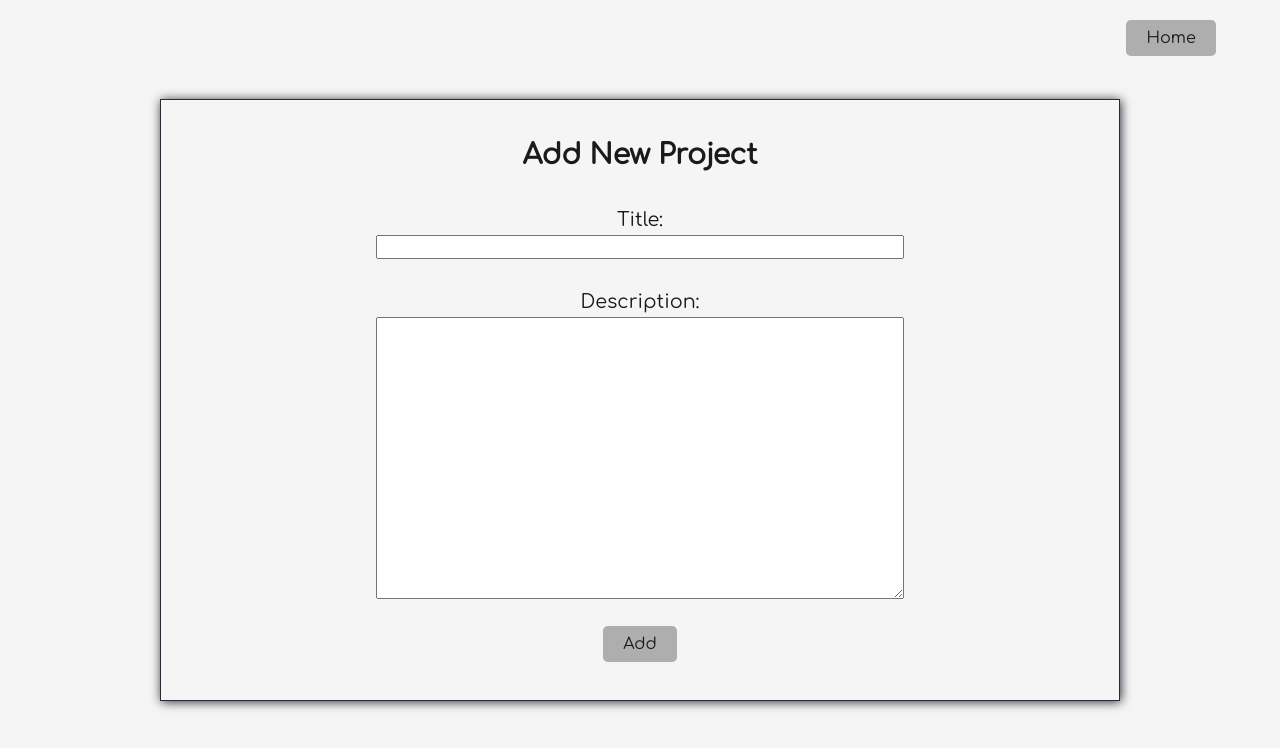
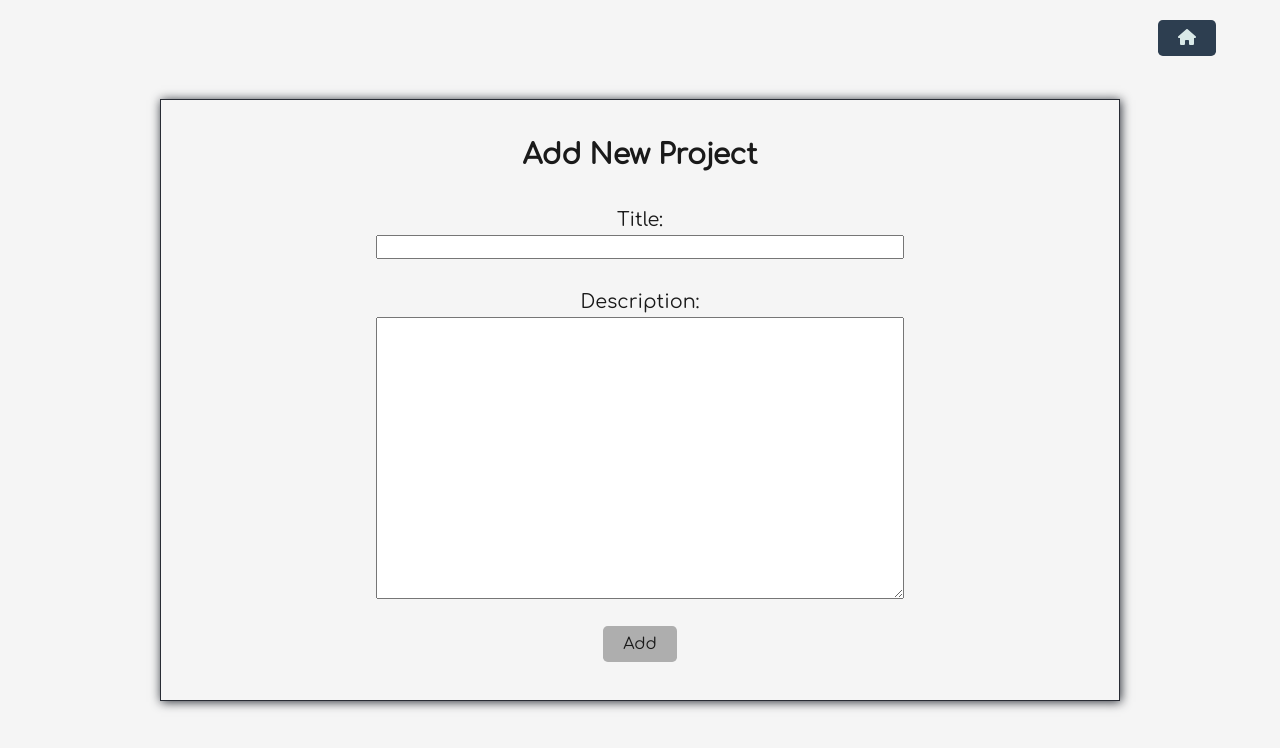
Before and after one commit to codeygallup/onTask, a React (Create React App) app in the folder client/: page /project in a window 1280 px wide. Shown: the top 748 px of the page. Built offline with nearby package versions, Linux system fonts and the light colour scheme.

Commit message:
added home button component

```diff
--- a/client/package.json
+++ b/client/package.json
@@ -8,6 +8,9 @@
     "@testing-library/jest-dom": "^5.16.5",
     "@testing-library/react": "^13.4.0",
     "@testing-library/user-event": "^13.5.0",
+    "@fortawesome/free-brands-svg-icons": "^6.2.1",
+    "@fortawesome/free-solid-svg-icons": "^6.2.1",
+    "@fortawesome/react-fontawesome": "^0.2.0",
     "react": "^18.2.0",
     "react-dom": "^18.2.0",
     "react-router-dom": "^6.4.2",
--- a/client/src/App.css
+++ b/client/src/App.css
@@ -124,19 +124,12 @@
 
 .task-grid div {
   display: grid;
-  grid-template-columns: 1fr .8fr;
-}
-
-.task-grid > div > div {
-  grid-template-columns: repeat(4, 1fr);
-}
-
-.task-grid > div > div > button:nth-child(1) {
-  grid-column: 3;
+  grid-template-columns: 10fr 1fr;
 }
 
 .task-grid button {
-  margin: 0 20%;
+  /* margin: 0 30%; */
+  margin-left: 50%;
 }
 
 @media all and (max-width: 800px) {
@@ -177,11 +170,8 @@ details[open] summary {
   list-style-type: "▼";
 }
 
-.blue {
-  background-color: #bab8f4;
+.task-section {
+  background-color: hsl(0, 5%, 73%);
+  margin: 0 10px;
+  border-radius: 10px;
 }
-
-.green {
-  background-color: #feafaf;
-  margin: 0 10px;
-}
--- /dev/null
+++ b/client/src/components/HomeButton.js
@@ -0,0 +1,10 @@
+import { FontAwesomeIcon } from "@fortawesome/react-fontawesome";
+import { faHouse } from "@fortawesome/free-solid-svg-icons";
+
+export default function HomeButton() {
+  return (
+    <button className="btn btn-primary return">
+      <FontAwesomeIcon icon={faHouse} />
+    </button>
+  );
+}
--- a/client/src/components/TaskItem.js
+++ b/client/src/components/TaskItem.js
@@ -1,20 +1,15 @@
-export default function TaskItem({ task, toggleComplete }) {
+import { FontAwesomeIcon } from "@fortawesome/react-fontawesome";
+import { faXmark } from '@fortawesome/free-solid-svg-icons'
 
-    // const toggleComplete = (e, taskId) => {
-    //     console.log(e)
-    // }
-
+export default function TaskItem({ task, taskDelete }) {
 
   return (
     <>
-      <div className={task.complete ? "blue" : "green"}>
+      <div className="task-section">
         <p className="task">{task.taskText}</p>
-        <div>
-          <button className="btn btn-link">Edit</button>
-          <button className="btn btn-danger" onClick={(e) => {toggleComplete(e, task._id)}}>
-            {!task.complete ? "Complete" : "Unfinished"}
+          <button className="btn btn-danger" onClick={(e) => {taskDelete(e, task._id)}}>
+            <FontAwesomeIcon icon={faXmark} />
           </button>
-        </div>
       </div>
     </>
   );
--- a/client/src/pages/Project.js
+++ b/client/src/pages/Project.js
@@ -2,6 +2,7 @@ import { useState } from "react";
 import { useMutation } from "@apollo/client";
 import { Link } from "react-router-dom";
 import { ADD_PROJECT } from "../utils/mutations";
+import HomeButton from "../components/HomeButton";
 
 const Project = () => {
   const [project, setProject] = useState({
@@ -37,7 +38,7 @@ const Project = () => {
   return (
     <>
       <Link to="/">
-        <button className="btn return">Home</button>
+        <HomeButton />
       </Link>
       <form className="text-center projectForm" onSubmit={handleSubmit}>
         <h3 className="mb-5">Add New Project</h3>
--- a/client/src/pages/ProjectPage.js
+++ b/client/src/pages/ProjectPage.js
@@ -4,6 +4,7 @@ import { Link, useParams } from "react-router-dom";
 import { ONE_PROJECT, PROJECT_TASKS } from "../utils/queries";
 import { REMOVE_PROJECT, ADD_TASK } from "../utils/mutations";
 import TaskItem from "../components/TaskItem";
+import HomeButton from "../components/HomeButton";
 
 function ProjectPage() {
   let { id } = useParams();
@@ -78,7 +79,7 @@ function ProjectPage() {
   return (
     <>
       <Link to="/">
-        <button className="btn btn-primary return">Home</button>
+        <HomeButton />
       </Link>
       <div className="w-95 pb-4">
         <div className="card">
--- a/client/src/pages/ProjectUpdate.js
+++ b/client/src/pages/ProjectUpdate.js
@@ -3,6 +3,7 @@ import { useMutation, useQuery } from "@apollo/client";
 import { Link, useParams } from "react-router-dom";
 import { UPDATE_PROJECT } from "../utils/mutations";
 import { ONE_PROJECT } from "../utils/queries";
+import HomeButton from "../components/HomeButton";
 
 function ProjectUpdate() {
   let { id } = useParams();
@@ -42,7 +43,7 @@ function ProjectUpdate() {
     <>
       <form className="text-center projectForm" onSubmit={handleSubmit}>
       <Link to="/">
-        <button className="btn btn-primary return">Home</button>
+        <HomeButton />
       </Link>
         <h3 className="mb-5">Update Project</h3>
         <label className="mx-3">Title:</label>
```
Lines whose indentation alone changed are shown as unchanged.
